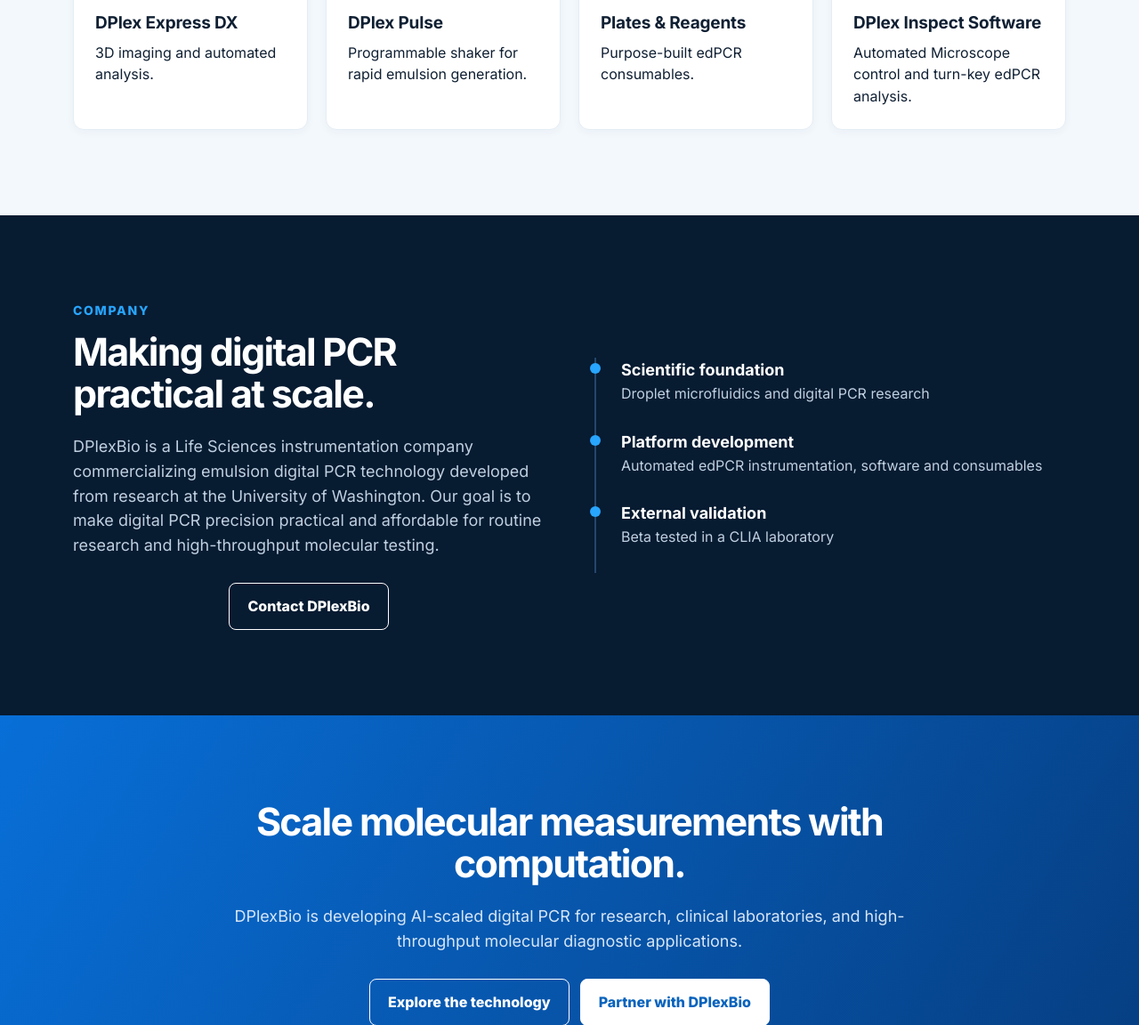
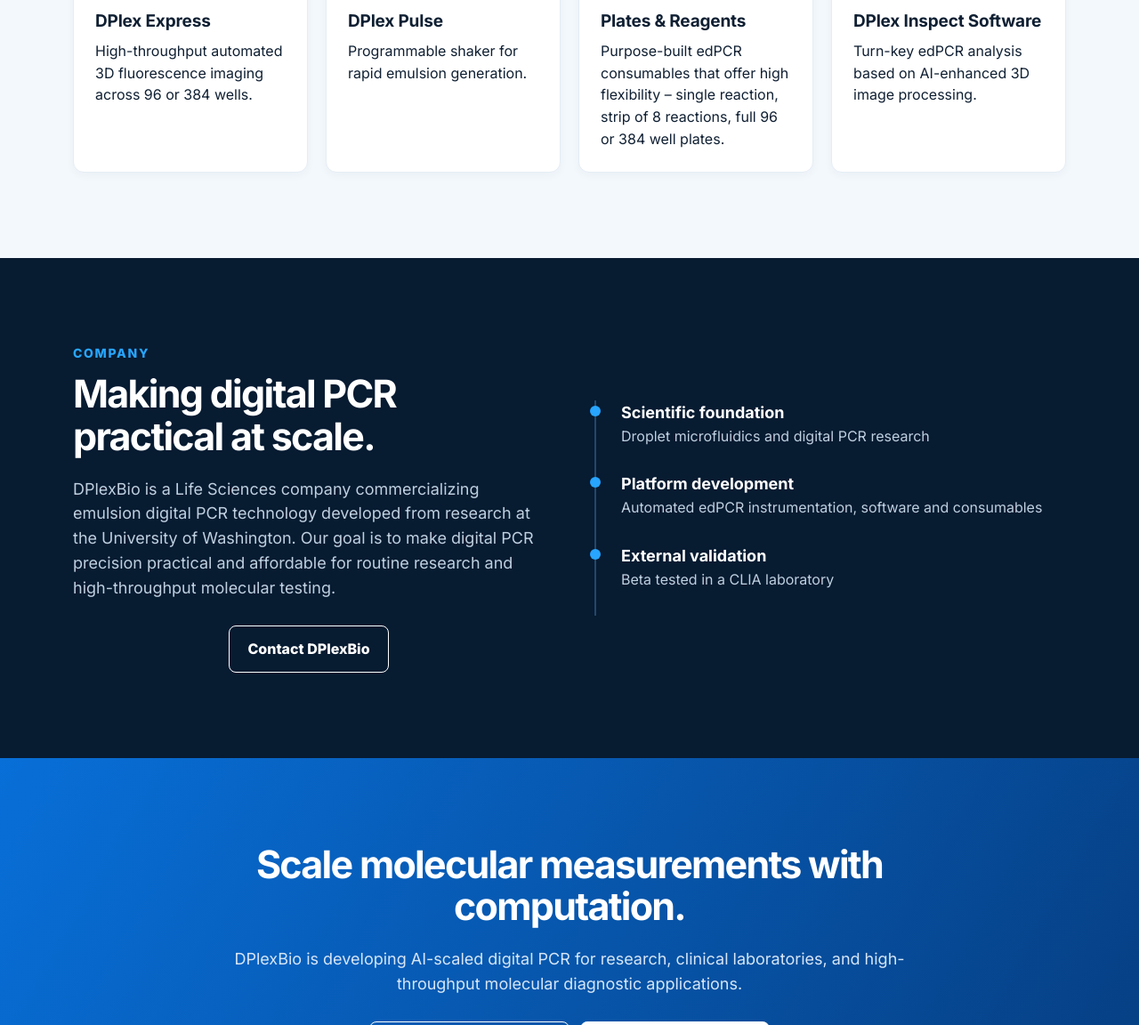
Before and after one commit to dplexbio/dplexbio.github.io, a Jekyll site: the page built from index3.html, in a window 1280 px wide and 1400 px high, scrolled down 5216 px, cut to the strip 248-1400 px from the top of the window. Shown: the whole strip at 89% size. Built offline with Jekyll 4.4.1, drawn with Linux system fonts in a browser that asks for light colours; some of the changed text lies outside the part shown.

Commit message:
revisions, new video

```diff
--- a/assets/css/onepage.css
+++ b/assets/css/onepage.css
@@ -151,6 +151,18 @@
 .figure { display: block; width: 100%; border-radius: 12px; box-shadow: 0 20px 52px rgba(15, 52, 86, .12); }
 .figure--flat { box-shadow: none; }
 .svg-figure svg { display: block; width: 100%; height: auto; filter: drop-shadow(0 15px 30px rgba(24, 55, 85, .09)); }
+/* Card variant: the panel stretches to the row height; the drawing is centered inside */
+.svg-figure--card {
+  align-self: stretch;
+  display: grid;
+  place-items: center;
+  border: 1px solid #d0e3f2;
+  border-radius: 16px;
+  background: linear-gradient(to bottom right, #f3f9ff, #e5f1fd);
+  box-shadow: 0 15px 30px rgba(24, 55, 85, .09);
+}
+.svg-figure--card svg { filter: none; }
+.svg-figure--card .svg-bg { display: none; }
 [data-zoom] { cursor: zoom-in; }
 
 .split { display: grid; grid-template-columns: 1fr 1fr; gap: 56px; align-items: center; }
--- a/index3.html
+++ b/index3.html
@@ -78,18 +78,18 @@
           <p class="sub">From a quick shake to absolute nucleic acid quantitation. Explore how DPlexBio combines emulsion generation, 3D fluorescence imaging, and computational analysis in one streamlined workflow.</p>
         </div>
         <div class="video">
-          <iframe src="https://drive.google.com/file/d/1wNr31bqE7kq0ccN4J5ZaXJd7tPP54g1y/preview" title="edPCR overview video" allow="autoplay; fullscreen" allowfullscreen></iframe>
+          <iframe src="https://drive.google.com/file/d/1C0_1FLSqk_o0fh7KffeilrFTzwmNkgC8/preview" title="edPCR overview video" allow="autoplay; fullscreen" allowfullscreen></iframe>
         </div>
       </div>
     </section>
 
     <section id="polydisperse">
       <div class="wrap split">
-        <div class="svg-figure">{% include onepage/droplet-range.svg %}</div>
+        <div class="svg-figure svg-figure--card">{% include onepage/droplet-range.svg %}</div>
         <div>
           <p class="kicker">A different approach</p>
           <h2>Different-sized droplets are not a limitation. Polydispersity is an advantage.</h2>
-          <p class="sub">Conventional digital PCR has been built around the assumption that accurate quantitation requires uniform partitions. We have demonstrated that accurate droplet digital PCR does not require monodisperse droplets—and, in fact, benefits from polydisperse droplets—and thus does not require an expensive instrument or microfluidic chip to generate them.</p>
+          <p class="sub">Conventional digital PCR has been built around the assumption that accurate quantitation requires uniform partitions. We have demonstrated that accurate droplet digital PCR does not require monodisperse droplets—and, in fact, benefits from polydisperse droplets (expands dynamic range) — and thus does not require an expensive instrument or microfluidic chip to generate them.</p>
           <p class="quote">Simple droplets. Sophisticated measurement.</p>
         </div>
       </div>
@@ -127,7 +127,7 @@
           <div class="card card--icon">
             <svg viewBox="0 0 40 40" aria-hidden="true"><path d="M20 6 6 13l14 7 14-7-14-7ZM6 20l14 7 14-7M6 27l14 7 14-7"/></svg>
             <h3>High throughput</h3>
-            <p>High particle and sample throughput with rapid imaging and 96 samples per run.</p>
+            <p>High particle and sample throughput with rapid imaging and 96 or 384 samples per run.</p>
           </div>
           <div class="card card--icon">
             <svg viewBox="0 0 40 40" aria-hidden="true"><circle cx="20" cy="20" r="13"/><path d="M24 15h-6a3 3 0 0 0 0 6h4a3 3 0 0 1 0 6h-6M20 12v3M20 27v3"/></svg>
@@ -148,9 +148,9 @@
       </div>
       <div class="cards cards--4">
         <article class="card card--media">
-          <div class="card__media card__media--contain"><img src="{{ img }}/dplex-express-dx.webp" width="1210" height="844" loading="lazy" alt="DPlex Express DX"></div>
-          <h3>DPlex Express DX</h3>
-          <p>3D imaging and automated analysis.</p>
+          <div class="card__media card__media--contain"><img src="{{ img }}/dplex-express-dx.webp" width="1210" height="844" loading="lazy" alt="DPlex Express"></div>
+          <h3>DPlex Express</h3>
+          <p>High-throughput automated 3D fluorescence imaging across 96 or 384 wells.</p>
         </article>
         <article class="card card--media">
           <div class="card__media card__media--contain"><img src="{{ img }}/dplex-pulse.webp" width="377" height="545" loading="lazy" alt="DPlex Pulse"></div>
@@ -160,12 +160,12 @@
         <article class="card card--media">
           <div class="card__media card__media--contain"><img src="{{ img }}/plates-reagents.png" width="771" height="391" loading="lazy" alt="Plates &amp; Reagents"></div>
           <h3>Plates &amp; Reagents</h3>
-          <p>Purpose-built edPCR consumables.</p>
+          <p>Purpose-built edPCR consumables that offer high flexibility – single reaction, strip of 8 reactions, full 96 or 384 well plates.</p>
         </article>
         <article class="card card--media">
           <div class="card__media card__media--contain"><img src="{{ img }}/dplex-inspect.png" width="771" height="391" loading="lazy" alt="Plates &amp; Reagents"></div>
           <h3>DPlex Inspect Software</h3>
-          <p>Automated Microscope control and turn-key edPCR analysis.</p>
+          <p>Turn-key edPCR analysis based on AI-enhanced 3D image processing.</p>
         </article>
       </div>
     </div>
@@ -177,7 +177,7 @@
         <div>
           <p class="kicker">Company</p>
           <h2>Making digital PCR practical at scale.</h2>
-          <p class="sub">DPlexBio is a Life Sciences instrumentation company commercializing emulsion digital PCR technology developed from research at the University of Washington. Our goal is to make digital PCR precision practical and affordable for routine research and high-throughput molecular testing.</p>
+          <p class="sub">DPlexBio is a Life Sciences company commercializing emulsion digital PCR technology developed from research at the University of Washington. Our goal is to make digital PCR precision practical and affordable for routine research and high-throughput molecular testing.</p>
           <p class="buttons buttons--left"><a class="btn" href="#contact">Contact DPlexBio</a></p>
         </div>
         <ol class="timeline">
```
Also changed, not shown: _includes/onepage/droplet-range.svg, assets/images/onepage/workflow.webp.
